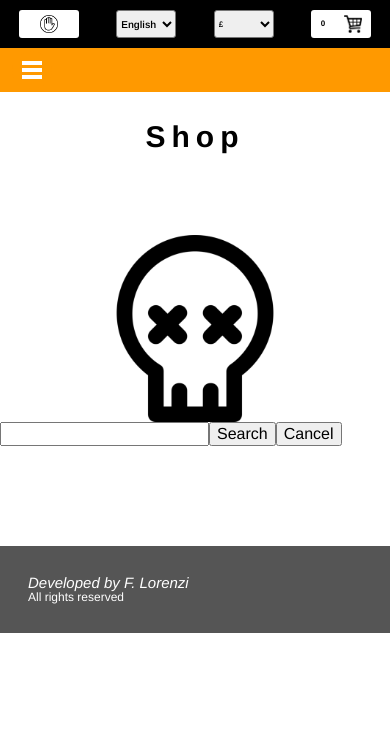
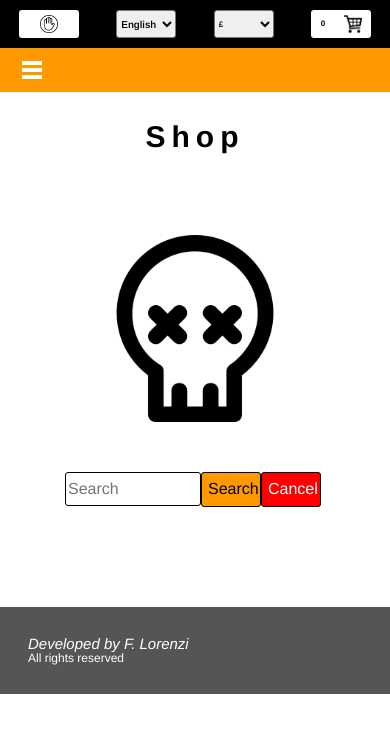
Before and after one commit to fabiolorenzi/tha-shirt, a React (Create React App) app in the folder client/: page /shop in a window 390 px wide. Shown: the top 732 px of the page. Built offline with nearby package versions, Linux system fonts and the light colour scheme; no server answers; a web font is replaced by a local one.

Commit message:
styled SearchBar component

```diff
--- a/client/src/components/Shop/SearchBar.jsx
+++ b/client/src/components/Shop/SearchBar.jsx
@@ -36,14 +36,17 @@ function SearchBar() {
 
     return(
         <div className="SBContainer" data-testid="SBContainer">
+            <div>
                 <input
                     type="text"
                     name="search"
+                    placeholder="Search"
                     value={search}
                     onChange={handleChange}
                 />
-            <button onClick={searchItems} data-testid="SBSearch">Search</button>
-            <button onClick={emptySearch} data-testid="SBCancel">Cancel</button>
+                <button onClick={searchItems} id="sbSearch" data-testid="SBSearch">Search</button>
+                <button onClick={emptySearch} id="sbCancel" data-testid="SBCancel">Cancel</button>
+            </div>
         </div>
     );
 };
--- a/client/src/components/Shop/stylesheets/SearchBar.css
+++ b/client/src/components/Shop/stylesheets/SearchBar.css
@@ -2,5 +2,69 @@
   display: block;
   width: 100%;
   background-color: #ffffff;
+  margin-top: 50px;
+}
+
+.SBContainer div {
+  display: block;
+  width: 570px;
+  margin: auto;
+}
+
+.SBContainer div input {
+  width: 400px;
+  height: 30px;
+  border: 1px solid #000000;
+  border-radius: 3px;
+}
+
+.SBContainer div button {
+  width: 80px;
+  height: 35px;
+  border: 1px solid #000000;
+  border-radius: 3px;
+}
+
+#sbSearch {
+  background-color: #ff9900;
+  color: #000000;
+  -webkit-transition-duration: 0.3s;
+          transition-duration: 0.3s;
+}
+
+#sbCancel {
+  background-color: #ff0000;
+  color: #ffffff;
+  -webkit-transition-duration: 0.3s;
+          transition-duration: 0.3s;
+}
+
+#sbSearch:hover,
+#sbCancel:hover {
+  background-color: #000000;
+  color: #ffffff;
+  -webkit-transition-duration: 0.3s;
+          transition-duration: 0.3s;
+}
+
+@media only screen and (max-width: 650px) {
+  .SBContainer div {
+    width: 370px;
+  }
+  .SBContainer div input {
+    width: 200px;
+  }
+}
+
+@media only screen and (max-width: 400px) {
+  .SBContainer div {
+    width: 260px;
+  }
+  .SBContainer div input {
+    width: 130px;
+  }
+  .SBContainer div button {
+    width: 60px;
+  }
 }
 /*# sourceMappingURL=SearchBar.css.map */
--- a/client/src/components/Shop/stylesheets/SearchBar.scss
+++ b/client/src/components/Shop/stylesheets/SearchBar.scss
@@ -5,4 +5,66 @@
     display: block;
     width: 100%;
     background-color: $color2;
+    margin-top: 50px;
+    div {
+        display: block;
+        width: 570px;
+        margin: auto;
+        input {
+            width: 400px;
+            height: 30px;
+            border: 1px solid $color1;
+            border-radius: 3px;
+        }
+        button {
+            width: 80px;
+            height: 35px;
+            border: 1px solid $color1;
+            border-radius: 3px;
+        }
+    }
 }
+
+#sbSearch {
+    background-color: $color3;
+    color: $color1;
+    transition-duration: 0.3s;
+}
+
+#sbCancel {
+    background-color: $color4;
+    color: $color2;
+    transition-duration: 0.3s;
+}
+
+#sbSearch:hover,
+#sbCancel:hover {
+    background-color: $color1;
+    color: $color2;
+    transition-duration: 0.3s;
+}
+
+@media only screen and (max-width: 650px) {
+    .SBContainer {
+        div {
+            width: 370px;
+            input {
+                width: 200px;
+            }
+        }
+    }
+}
+
+@media only screen and (max-width: 400px) {
+    .SBContainer {
+        div {
+            width: 260px;
+            input {
+                width: 130px;
+            }
+            button {
+                width: 60px;
+            }
+        }
+    }
+}
```
Also changed, not shown: 1 other file (tests, documents, lock files or other folders). Lines whose indentation alone changed are shown as unchanged.
